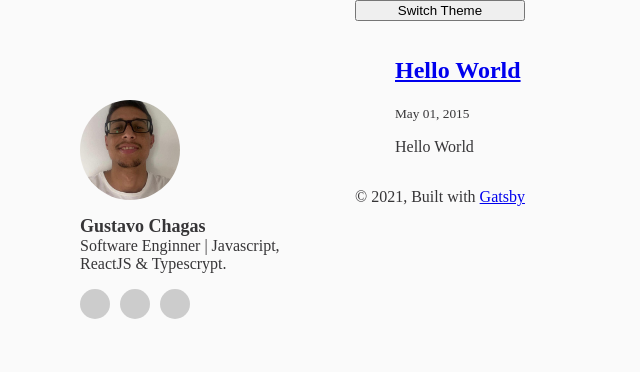
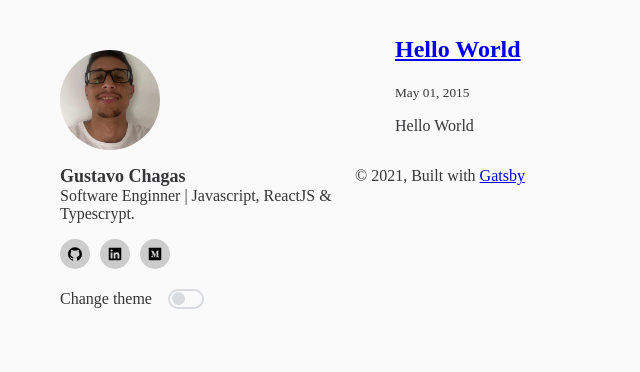
Before and after one commit to Gustavochagas/my-personal-blog, a Gatsby site: page / in a window 1280 px wide. Shown: the whole page, without its empty margins (0-640 px from the left). Built offline with nearby package versions, Linux system fonts and the light colour scheme; Gatsby itself is replaced by a stand-in of ours.

Commit message:
feat: added socials

```diff
--- a/src/components/Bio/index.tsx
+++ b/src/components/Bio/index.tsx
@@ -1,22 +1,29 @@
 import * as React from "react";
-import { Content, Description, Image, SocialIcons, Title } from "./styles";
+import { AiFillGithub, AiFillLinkedin, AiFillMediumSquare } from 'react-icons/ai';
+import { Description, Image, SocialIcons, Title } from "./styles";
 
 import ProfileImage from "../../images/profile.png";
 import { Flex } from "../Flex";
 
 export const Bio = () => {
   return (
-    <Content flexDirection="column">
+    <Flex flexDirection="column" mb={20}>
       <Image src={ProfileImage} alt="" />
       <Title>Gustavo Chagas</Title>
       <Description>
         Software Enginner | Javascript, ReactJS & Typescrypt.
       </Description>
       <Flex mt={16}>
-        <SocialIcons href=" " />
-        <SocialIcons href=" " />
-        <SocialIcons href=" " />
+        <SocialIcons target="_blank" href="https://github.com/Gustavochagas">
+          <AiFillGithub />
+        </SocialIcons>
+        <SocialIcons target="_blank" href="https://www.linkedin.com/in/gustavochagass/">
+          <AiFillLinkedin />
+        </SocialIcons>
+        <SocialIcons target="_blank" href="https://medium.com/@gustavochagass">
+          <AiFillMediumSquare />
+        </SocialIcons>
       </Flex>
-    </Content>
+    </Flex>
   );
 };
--- a/src/components/Bio/styles.tsx
+++ b/src/components/Bio/styles.tsx
@@ -1,9 +1,5 @@
 import styled from "styled-components";
 import { Flex } from "../Flex";
-
-export const Content = styled(Flex)`
-  padding: 50px 20px;
-`;
 
 export const Image = styled.img`
   width: 100px;
@@ -31,4 +27,13 @@ export const SocialIcons = styled.a`
   background-color: #ccc;
   margin: 0 5px;
   transform: translateX(-5px);
+  color: black;
+  display: flex;
+  justify-content: center;
+  align-items: center;
+  transition: all .2s ease-in-out;
+
+  &:hover {
+    opacity: .7;
+  }
 `;
--- a/src/components/layout.tsx
+++ b/src/components/layout.tsx
@@ -4,6 +4,7 @@ import { GlobalStyles } from "./globalStyles";
 import { lightTheme, darkTheme } from "./themes";
 import { Container, Header, Main } from "./styles";
 import { Bio } from "./Bio";
+import { Switch } from "./Switch";
 
 const Layout = ({ children }) => {
   const [theme, setTheme] = React.useState("light");
@@ -16,10 +17,12 @@ const Layout = ({ children }) => {
       <GlobalStyles />
       <Container>
         <Header>
-          <Bio />
+          <div>
+            <Bio />
+            <Switch onChange={themeToggler} label="Change theme" />
+          </div>
         </Header>
         <Main>
-          <button onClick={themeToggler}>Switch Theme</button>
           {children}
           <footer>
             © {new Date().getFullYear()}, Built with
```
